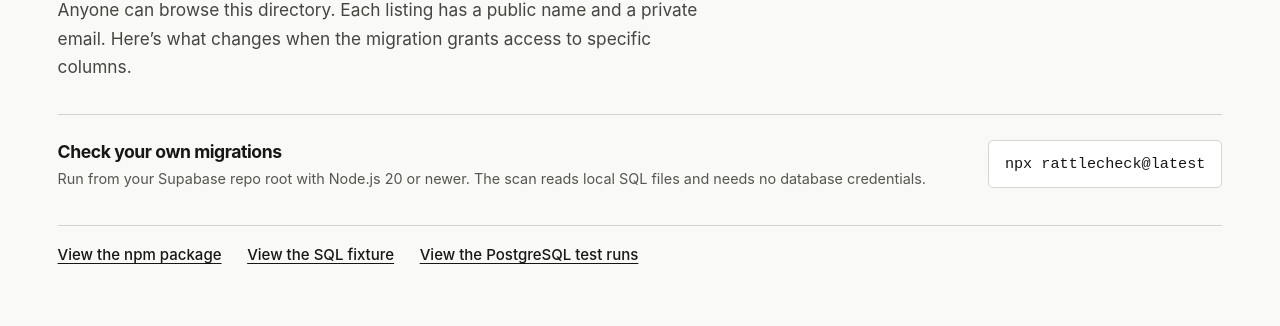
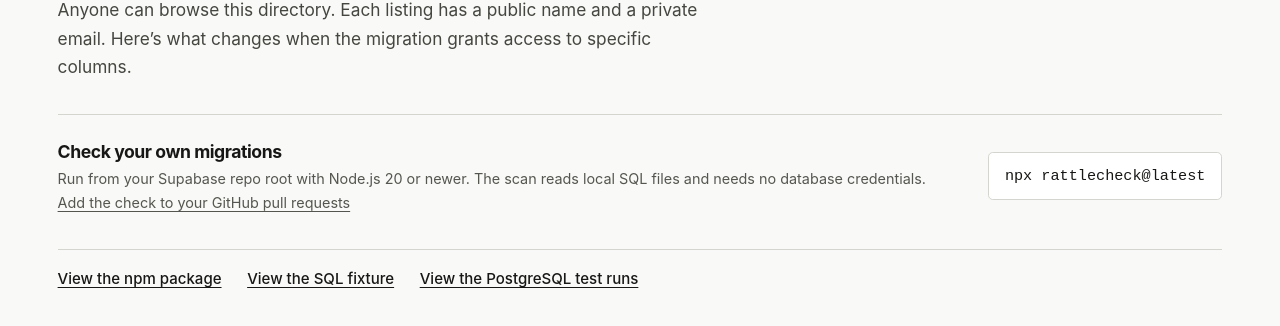
Before and after one commit to chaseakub/rattlecheck, a website: page public/review/column-permissions/index.html in a window 1280 px wide. Shown: the part 340-666 px from the top of the page. Drawn offline with Linux system fonts and the light colour scheme.

Commit message:
Let builders install the PR check from either demo

```diff
--- a/public/review/column-permissions/index.html
+++ b/public/review/column-permissions/index.html
@@ -37,6 +37,7 @@
       <div>
         <h2 id="try-heading">Check your own migrations</h2>
         <p>Run from your Supabase repo root with Node.js 20 or newer. The scan reads local SQL files and needs no database credentials.</p>
+        <p><a href="https://github.com/chaseakub/rattlecheck-action#install">Add the check to your GitHub pull requests</a></p>
       </div>
       <pre class="install-command"><code>npx rattlecheck@latest</code></pre>
     </section>
```
Also changed, not shown: public/review/index.html (+1 -0 lines).
